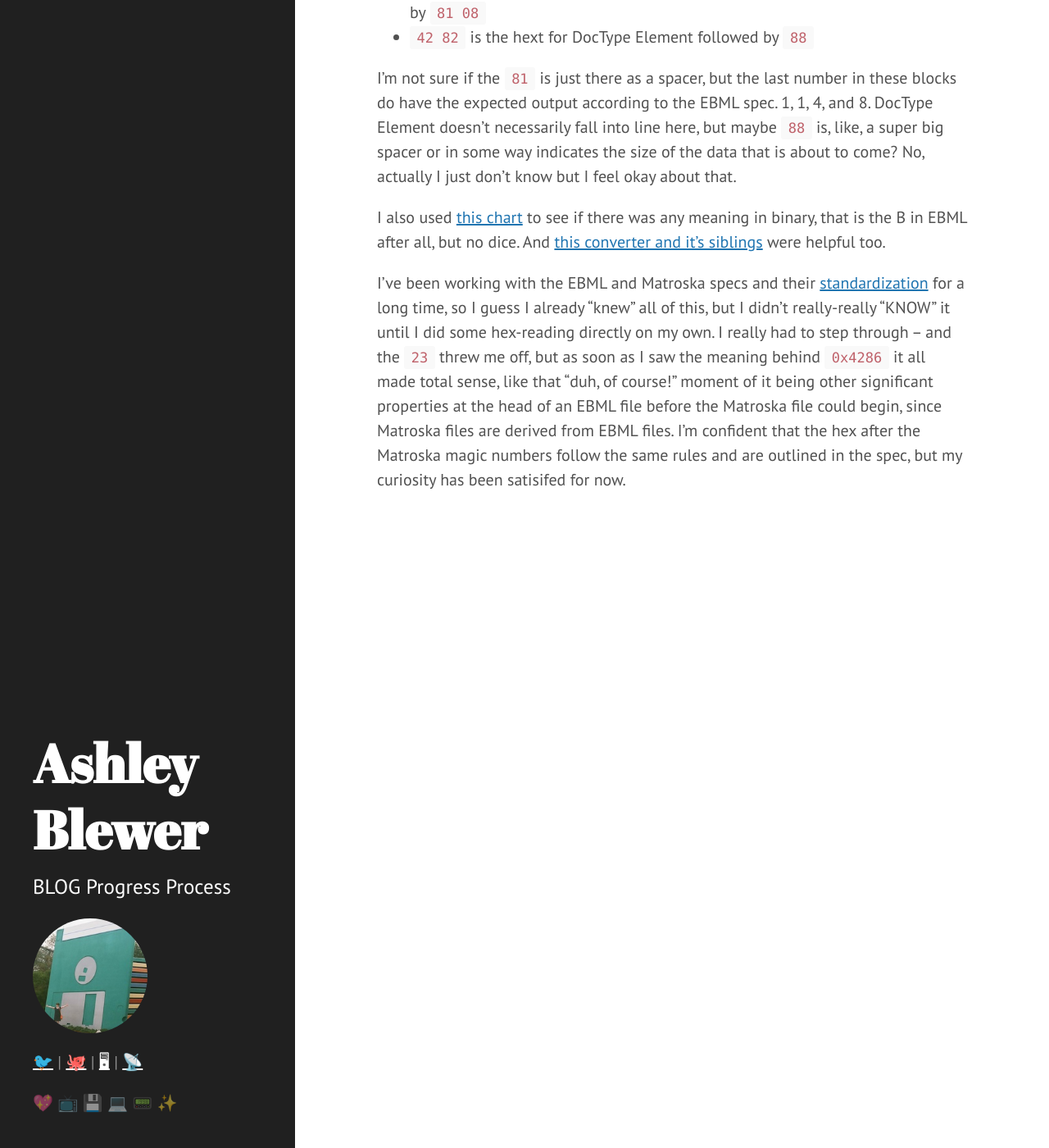
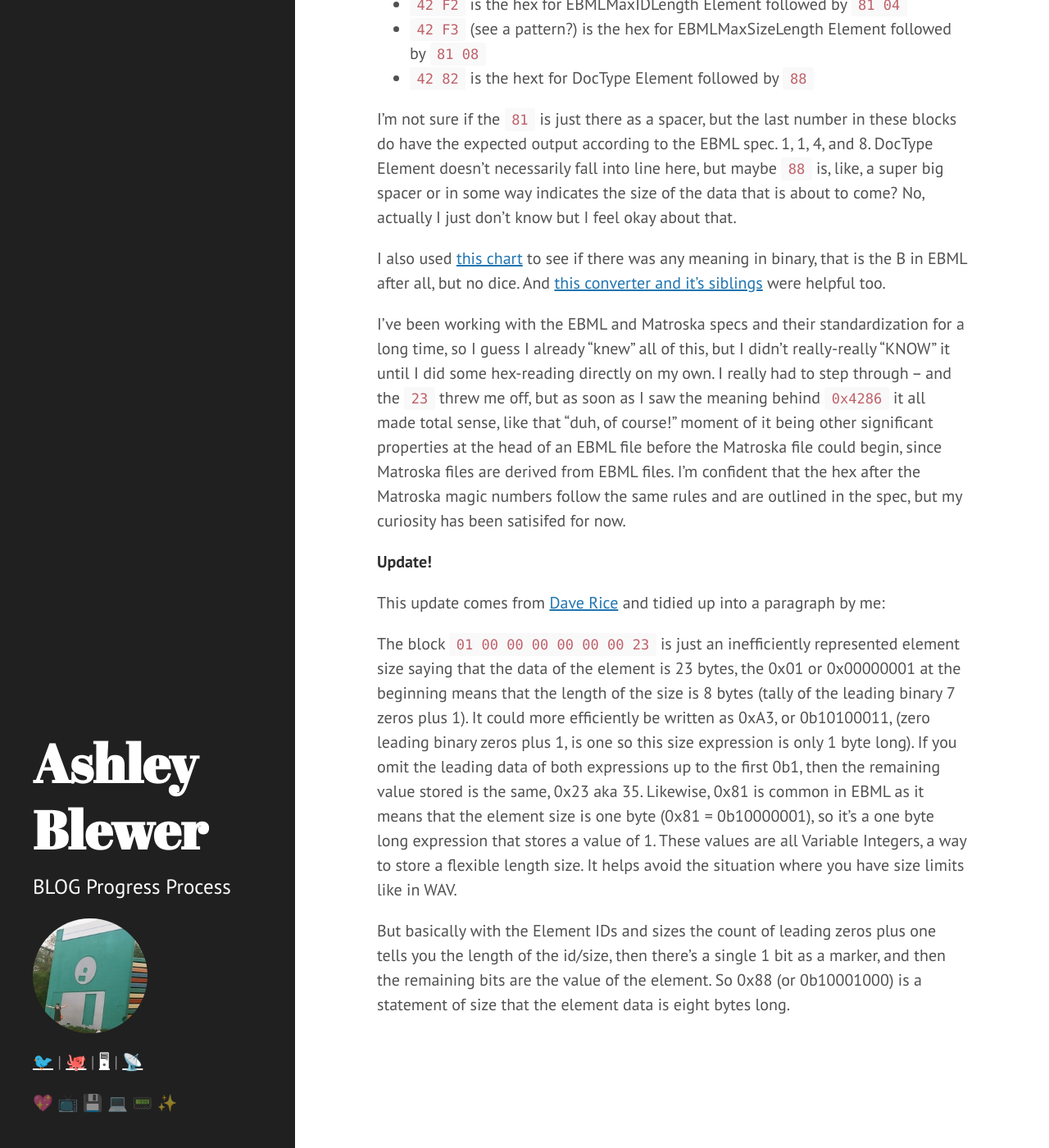
Before and after one commit to ablwr/ablwr.github.io, a Jekyll site: the page built from _posts/2018-04-03-all-the-stuff-between-ebml-and-matroska.md, in a window 1280 px wide and 1400 px high, scrolled down 1060 px. Shown: the whole window at 82% size. Built offline with Jekyll 4.4.1, drawn with Linux system fonts in a browser that asks for light colours; some of the changed text lies outside the part shown.

Commit message:
adds updates, clarifications

```diff
--- a/_posts/2018-04-03-all-the-stuff-between-ebml-and-matroska.md
+++ b/_posts/2018-04-03-all-the-stuff-between-ebml-and-matroska.md
@@ -5,6 +5,8 @@ date: 2018-04-03
 ---
 
 ![magic hat](/images/magic-hat3.jpg)
+
+*Update with more information below!*
 
 I was opening up a small Matroska file in my hex editor (I use Hex Fiend, I don't know if it's the best, but it works well for me) and I identified the Matroska magic numbers and the EBML magic numbers, but there was some ... other stuff interrupting them.
 
@@ -25,4 +27,12 @@ I'm not sure if the `81` is just there as a spacer, but the last number in these
 
 I also used [this chart](http://www.aboutmyip.com/AboutMyXApp/AsciiChart.jsp) to see if there was any meaning in binary, that is the B in EBML after all, but no dice. And [this converter and it's siblings](https://www.rapidtables.com/convert/number/hex-to-binary.html) were helpful too.
 
-I've been working with the EBML and Matroska specs and their [standardization]() for a long time, so I guess I already "knew" all of this, but I didn't really-really "KNOW" it until I did some hex-reading directly on my own. I really had to step through -- and the `23` threw me off, but as soon as I saw the meaning behind `0x4286` it all made total sense, like that "duh, of course!" moment of it being other significant properties at the head of an EBML file before the Matroska file could begin, since Matroska files are derived from EBML files. I'm confident that the hex after the Matroska magic numbers follow the same rules and are outlined in the spec, but my curiosity has been satisifed for now.
+I've been working with the EBML and Matroska specs and their standardization for a long time, so I guess I already "knew" all of this, but I didn't really-really "KNOW" it until I did some hex-reading directly on my own. I really had to step through -- and the `23` threw me off, but as soon as I saw the meaning behind `0x4286` it all made total sense, like that "duh, of course!" moment of it being other significant properties at the head of an EBML file before the Matroska file could begin, since Matroska files are derived from EBML files. I'm confident that the hex after the Matroska magic numbers follow the same rules and are outlined in the spec, but my curiosity has been satisifed for now.
+
+**Update!**
+
+This update comes from [Dave Rice](http://dericed.com) and tidied up into a paragraph by me:
+
+The block `01 00 00 00 00 00 00 23` is just an inefficiently represented element size saying that the data of the element is 23 bytes, the 0x01 or 0x00000001 at the beginning means that the length of the size is 8 bytes (tally of the leading binary 7 zeros plus 1). It could more efficiently be written as 0xA3, or 0b10100011, (zero leading binary zeros plus 1, is one so this size expression is only 1 byte long). If you omit the leading data of both expressions up to the first 0b1, then the remaining value stored is the same, 0x23 aka 35. Likewise, 0x81 is common in EBML as it means that the element size is one byte (0x81 = 0b10000001), so it's a one byte long expression that stores a value of 1. These values are all Variable Integers, a way to store a flexible length size. It helps avoid the situation where you have size limits like in WAV.
+
+But basically with the Element IDs and sizes the count of leading zeros plus one tells you the length of the id/size, then there’s a single 1 bit as a marker, and then the remaining bits are the value of the element. So 0x88 (or 0b10001000) is a statement of size that the element data is eight bytes long.
```
Also changed, not shown: _posts/2018-04-04-lenticular-film-lenticular-codec.md (+1 -1 lines).
